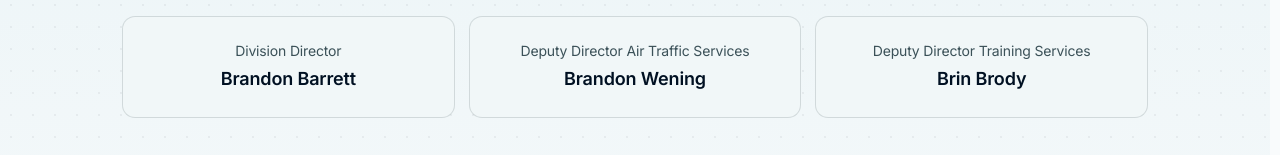
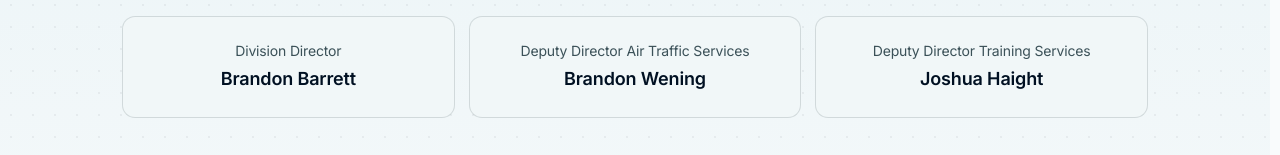
Before and after one commit to VATUSA/webapps, a Next.js app in the folder apps/portal/: page /info/foundation in a window 1280 px wide. Shown: the part 710-865 px from the top of the page. Built offline with nearby package versions, Linux system fonts and the light colour scheme; no server answers.

Commit message:
update(portal): updated dep director training services

```diff
--- a/apps/portal/app/info/foundation/page.tsx
+++ b/apps/portal/app/info/foundation/page.tsx
@@ -34,7 +34,7 @@ const boardMembers: BoardMember[] = [
 const divisionLeaders: DivisionLeader[] = [
   { name: "Brandon Barrett", role: "Division Director" },
   { name: "Brandon Wening", role: "Deputy Director Air Traffic Services" },
-  { name: "Brin Brody", role: "Deputy Director Training Services" },
+  { name: "Joshua Haight", role: "Deputy Director Training Services" },
 ]
 
 const divisionDirectors: DivisionDirector[] = [
```
